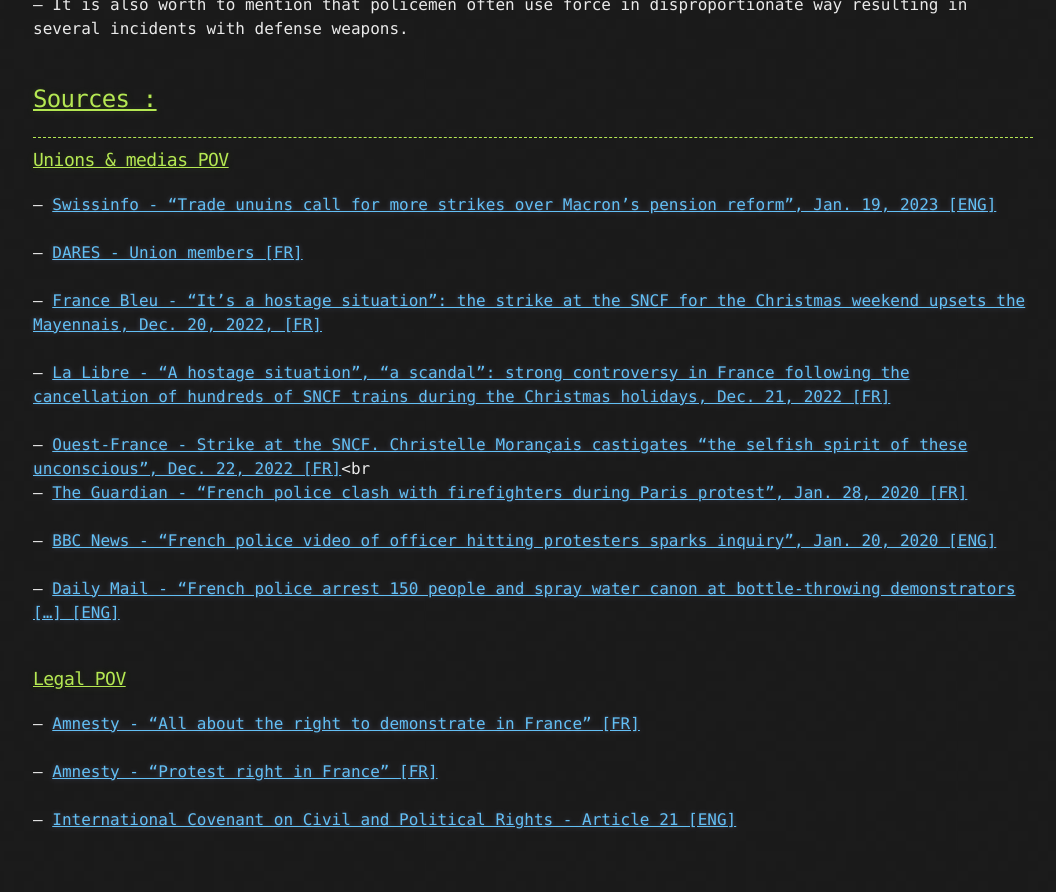
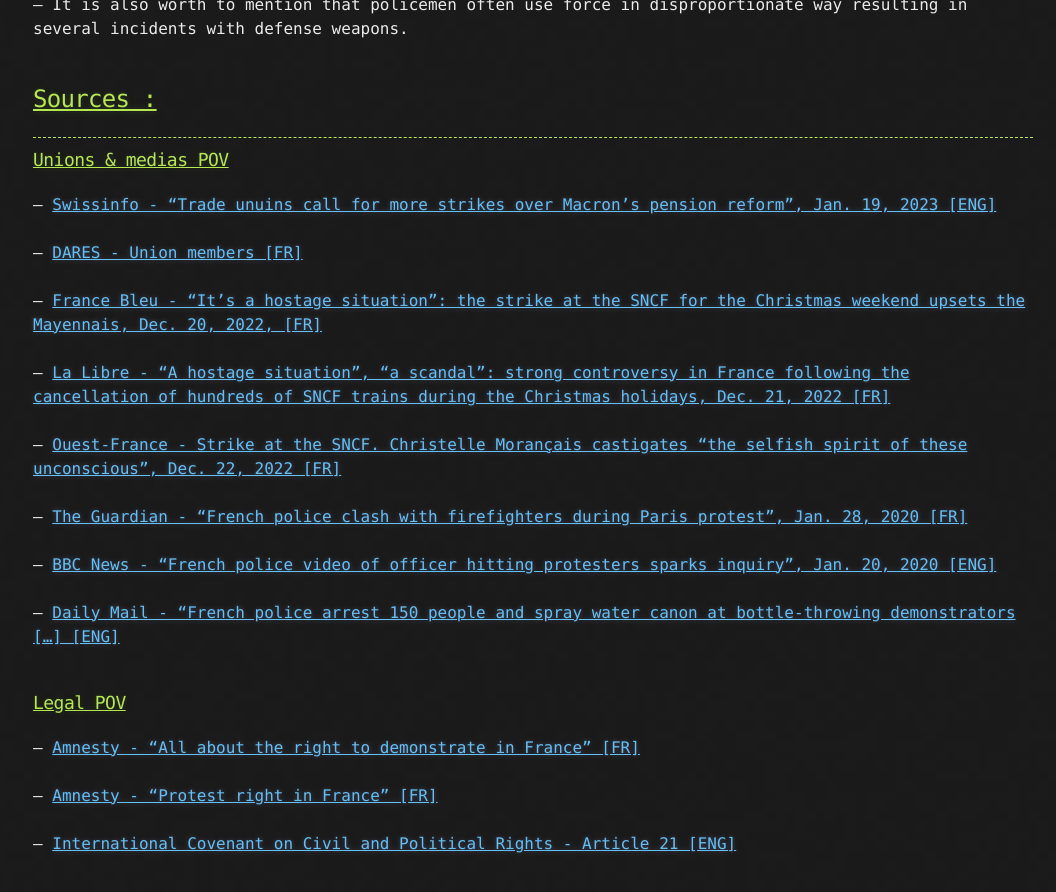
Before and after one commit to maelansecu/maelansecu.github.io, a Jekyll site: the page built from articles/how_do_french_protesters.md, in a window 1280 px wide and 900 px high, scrolled down 1216 px. Shown: the top 892 px of the window, without its empty margins (107-1163 px from the left). Built offline with Jekyll 4.4.1, drawn with Linux system fonts in a browser that asks for light colours; our own code applies the rules of GitHub Pages for plain Markdown files.

```diff
--- a/articles/how_do_french_protesters.md
+++ b/articles/how_do_french_protesters.md
@@ -44,7 +44,7 @@ The summary will be as follows:<br>
 -- [DARES - Union members [FR]](https://dares.travail-emploi.gouv.fr/donnees/la-syndicalisation)<br><br>
 -- [France Bleu - "It's a hostage situation": the strike at the SNCF for the Christmas weekend upsets the Mayennais, Dec. 20, 2022, [FR]](https://www.francebleu.fr/infos/societe/c-est-une-prise-d-otage-la-greve-a-la-sncf-pour-le-week-end-de-noel-contrarient-les-mayennais-3921103)<br><br>
 -- [La Libre - "A hostage situation", "a scandal": strong controversy in France following the cancellation of hundreds of SNCF trains during the Christmas holidays, Dec. 21, 2022 [FR]](https://www.lalibre.be/economie/entreprises-startup/2022/12/21/une-prise-dotage-un-scandale-vive-polemique-en-france-suite-a-lannulation-de-centaines-de-trains-sncf-lors-des-fetes-de-noel-UAEJVR24HZCG7OFKAWREW3EPVI/)<br><br>
--- [Ouest-France - Strike at the SNCF. Christelle Morançais castigates "the selfish spirit of these unconscious", Dec. 22, 2022 [FR]](https://www.ouest-france.fr/pays-de-la-loire/nantes-44000/greve-a-la-sncf-christelle-morancais-fustige-l-esprit-egoiste-de-ces-inconscients-4782f01c-8203-11ed-95d2-87cbdb857717)<br<br>
+-- [Ouest-France - Strike at the SNCF. Christelle Morançais castigates "the selfish spirit of these unconscious", Dec. 22, 2022 [FR]](https://www.ouest-france.fr/pays-de-la-loire/nantes-44000/greve-a-la-sncf-christelle-morancais-fustige-l-esprit-egoiste-de-ces-inconscients-4782f01c-8203-11ed-95d2-87cbdb857717)<br><br>
 -- [The Guardian - "French police clash with firefighters during Paris protest", Jan. 28, 2020 [FR]](https://www.theguardian.com/world/2020/jan/28/french-police-clash-with-firefighters-during-paris-protest)<br><br>
 -- [BBC News - "French police video of officer hitting protesters sparks inquiry", Jan. 20, 2020 [ENG]](https://www.bbc.com/news/world-europe-51174778)<br><br>
 -- [Daily Mail - "French police arrest 150 people and spray water canon at bottle-throwing demonstrators [...] [ENG]](https://www.dailymail.co.uk/news/article-9046781/French-police-arrest-150-people-weekend-protests-against-new-security-law.html)<br><br>
```
